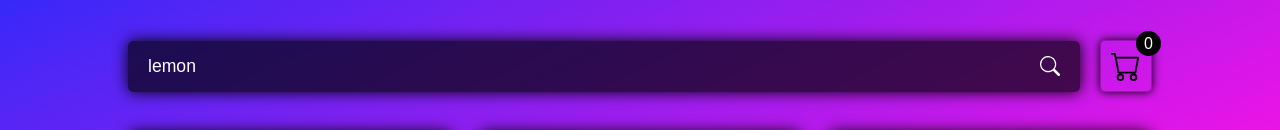
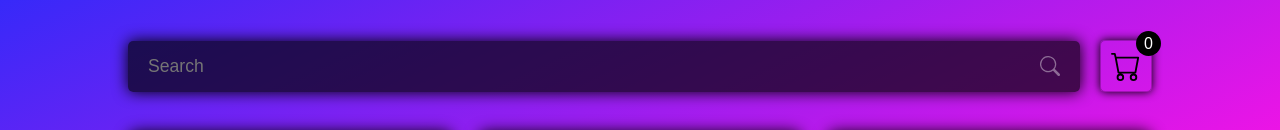
Before and after one commit to vikaspatil0021/FoodTaste, an Angular app: page / in a window 1280 px wide. Shown: the top 130 px of the page. Built offline with nearby package versions, Linux system fonts and the light colour scheme.

Commit message:
Update navigation.component.ts

```diff
--- a/src/app/navigation/navigation.component.ts
+++ b/src/app/navigation/navigation.component.ts
@@ -8,7 +8,7 @@ import { OnInit } from '@angular/core';
 })
 
 export class NavigationComponent implements OnInit {
-  searchValue : string = 'lemon';
+  searchValue : string = '';
   products : any;
   regex : RegExp = /[^A-Z ]/gi;
 
```
